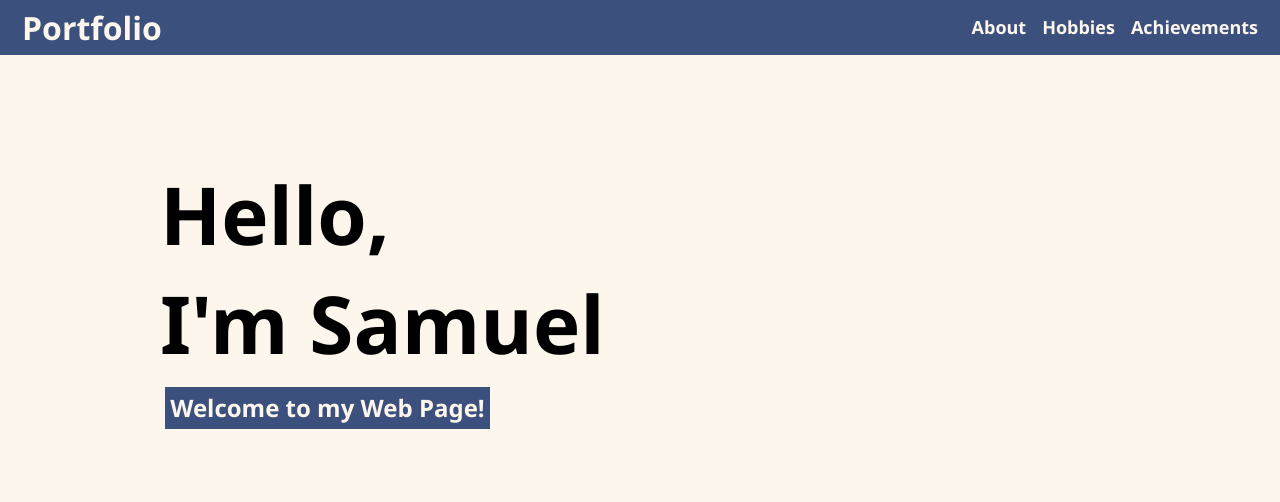
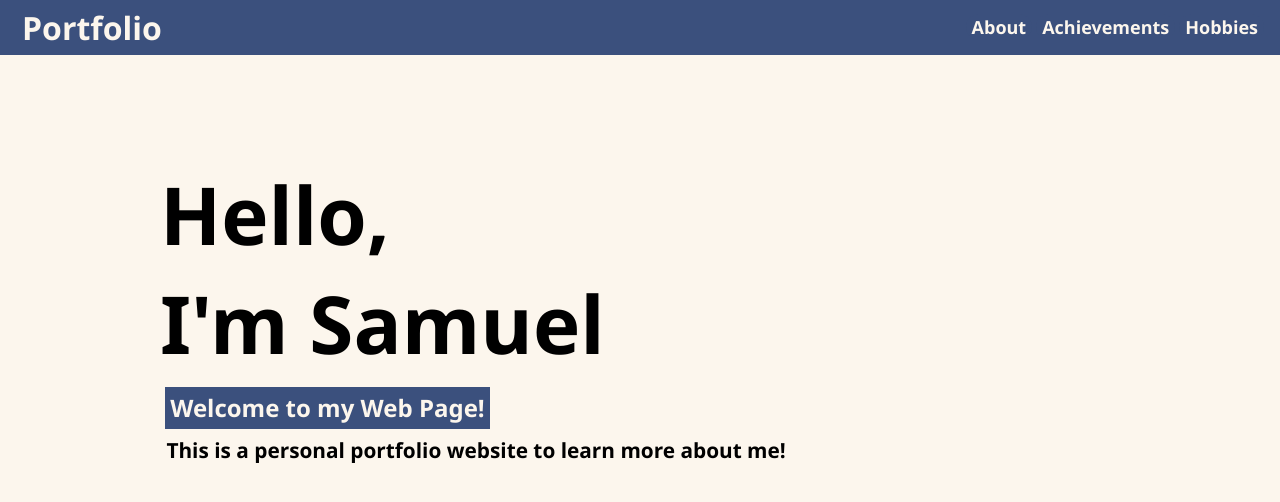
Before and after one commit to SW-Gaming-Corner/Website, a website: page public/homepage.html in a window 1280 px wide. Drawn offline with Linux system fonts and the light colour scheme.

Commit message:
Üpdates

```diff
--- a/public/homepage.html
+++ b/public/homepage.html
@@ -15,6 +15,20 @@
           transform: translateY(0);
         }
       }
+      @keyframes bounceUp {
+        0% {
+          transform: translateY(0);
+        }
+        40% {
+          transform: translateY(-10px);
+        }
+        70% {
+          transform: translateY(-4px);
+        }
+        100% {
+          transform: translateY(-6px);
+        }
+      }
 
       body {
         margin: 0;
@@ -29,7 +43,7 @@
         background-color: #3b507d;
         padding: 0.3em 1em;
       }
-      #Portfolio{
+      #Portfolio {
         font-size: xx-large;
         font-weight: bold;
         color: #fcf6ed;
@@ -45,6 +59,8 @@
         border: none;
         border-radius: 1em;
         font-family: "Segoe UI", Tahoma, Geneva, Verdana, sans-serif;
+        animation: bounceUp 0.45s ease forwards;
+        transform: translateY(-6px);
       }
       #About_Me {
         font-size: large;
@@ -54,6 +70,8 @@
         border: none;
         border-radius: 1em;
         font-family: "Segoe UI", Tahoma, Geneva, Verdana, sans-serif;
+        cursor: pointer;
+        transition: transform 10s ease;
       }
       #Hobbies:hover {
         font-size: large;
@@ -63,6 +81,8 @@
         border: none;
         border-radius: 1em;
         font-family: "Segoe UI", Tahoma, Geneva, Verdana, sans-serif;
+        animation: bounceUp 0.45s ease forwards;
+        transform: translateY(-6px);
       }
       #Hobbies {
         font-size: large;
@@ -72,6 +92,8 @@
         border: none;
         border-radius: 1em;
         font-family: "Segoe UI", Tahoma, Geneva, Verdana, sans-serif;
+        cursor: pointer;
+        transition: transform 10s ease;
       }
       #Achievements:hover {
         font-size: large;
@@ -81,6 +103,8 @@
         border: none;
         border-radius: 1em;
         font-family: "Segoe UI", Tahoma, Geneva, Verdana, sans-serif;
+        animation: bounceUp 0.45s ease forwards;
+        transform: translateY(-6px);
       }
       #Achievements {
         font-size: large;
@@ -90,6 +114,8 @@
         border: none;
         border-radius: 1em;
         font-family: "Segoe UI", Tahoma, Geneva, Verdana, sans-serif;
+        cursor: pointer;
+        transition: transform 10s ease;
       }
       .Headline {
         font-size: 5em;
@@ -115,6 +141,16 @@
         background-color: #3b507d;
         color: #fcf6ed;
       }
+      #Subtitle{
+        font-size: 1.3em;
+        font-weight: bold;
+        display: grid;
+        position: relative;
+        top: 3em;
+        margin-left: 7.8em;
+        font-family: "Segoe UI", Tahoma, Geneva, Verdana, sans-serif;
+        padding: 0.2em;
+      }
     </style>
   </head>
   <body>
@@ -135,15 +171,15 @@
           />
           <input
             type="button"
+            value="Achievements"
+            id="Achievements"
+            onclick="Achievements()"
+          />
+          <input
+            type="button"
             value="Hobbies"
             id="Hobbies"
             onclick="Hobbies()"
-          />
-          <input
-            type="button"
-            value="Achievements"
-            id="Achievements"
-            onclick="Achievements()"
           />
         </div>
       </nav>
@@ -152,11 +188,12 @@
         <span class="Headline">I'm Samuel</span>
         <br /><br /><br />
         <span id="Engineer">Welcome to my Web Page!</span>
+        <span id="Subtitle">This is a personal portfolio website to learn more about me!</span>
       </div>
     </div>
     <script>
       function Home() {
-        if(window.location.href = '/'){
+        if ((window.location.href = "/")) {
           location.reload();
         }
       }
```
